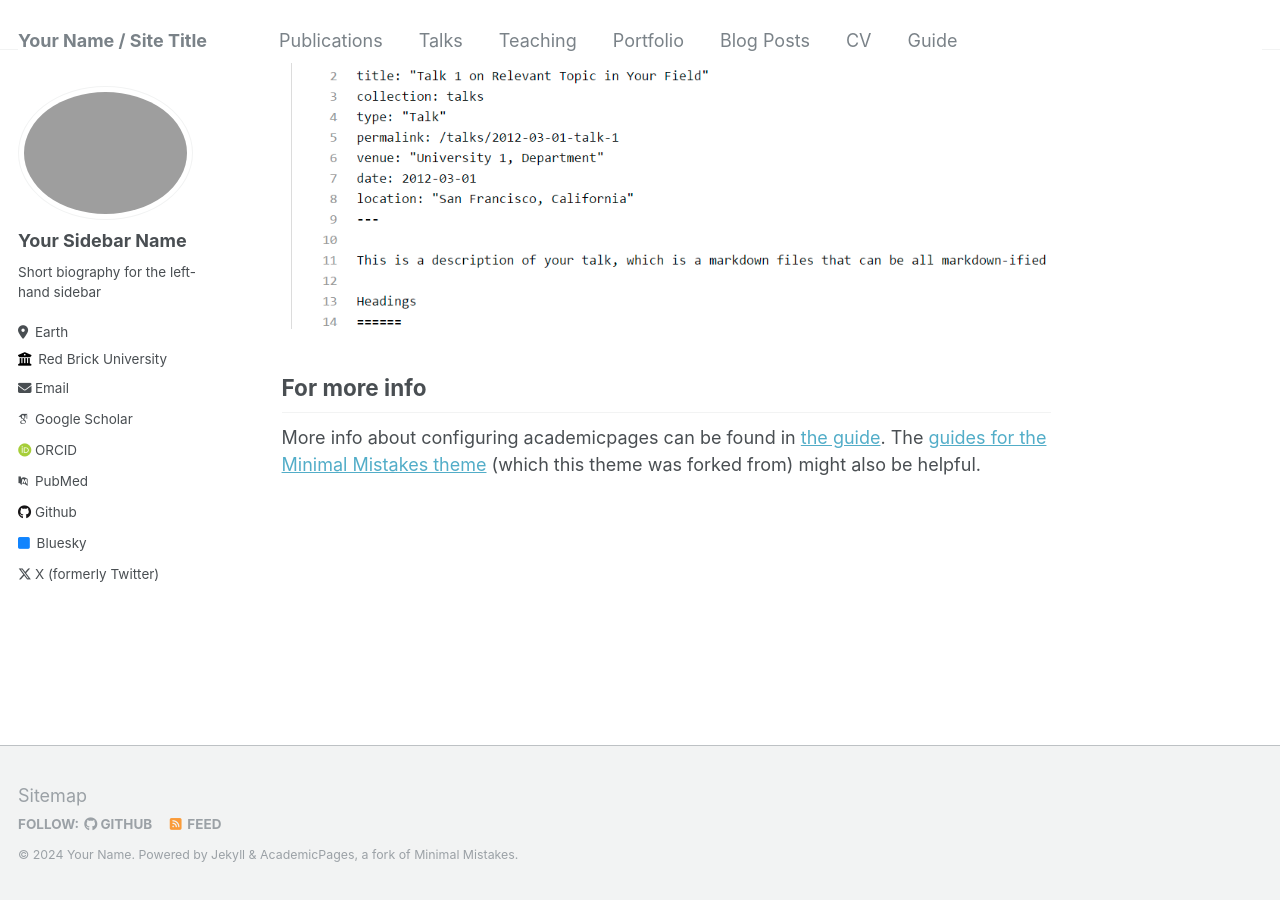
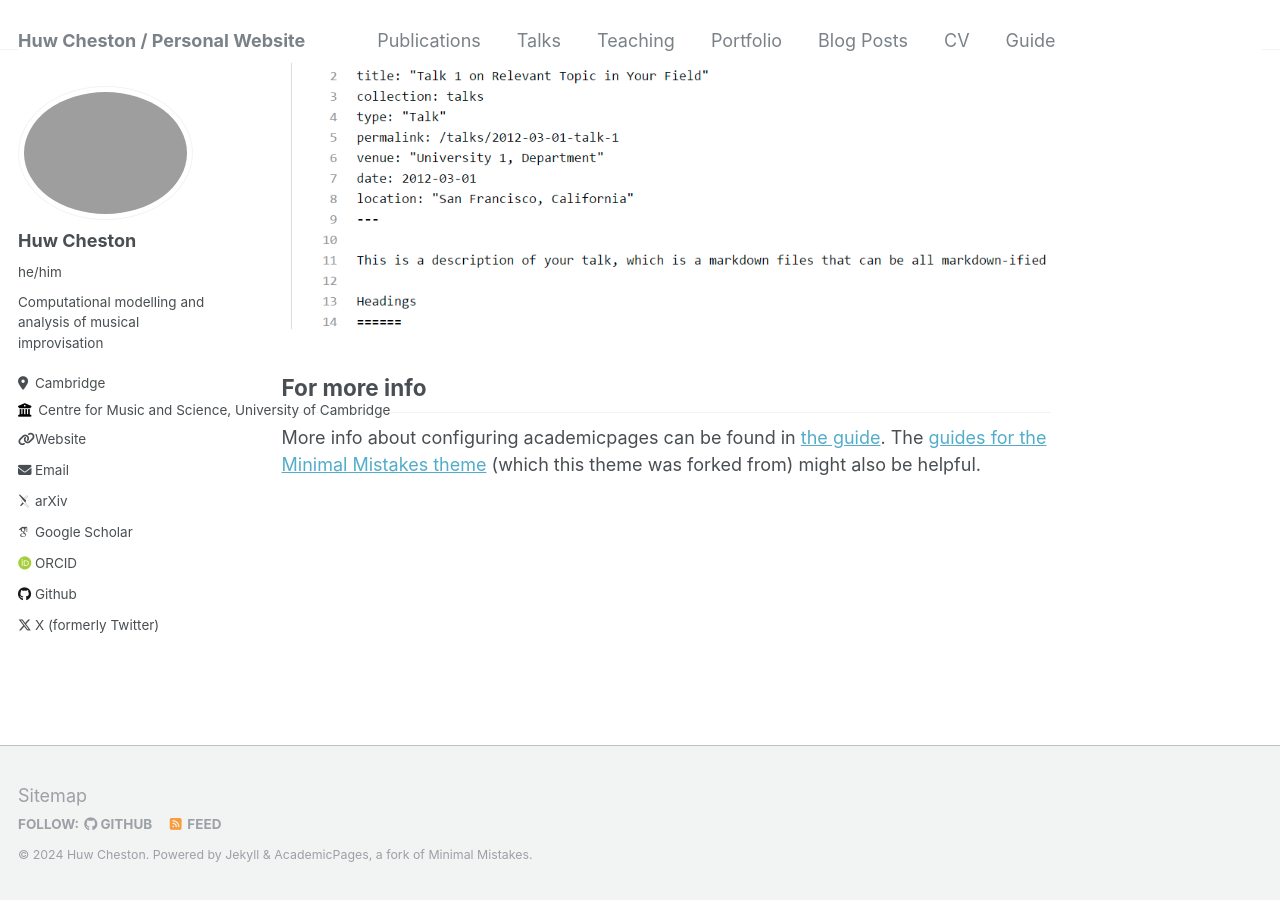
Before and after one commit to HuwCheston/huwcheston.github.io, a Jekyll site: the page built from _pages/about.md, in a window 1280 px wide and 900 px high, scrolled down 2640 px. Built offline with Jekyll 4.4.1, drawn with Linux system fonts in a browser that asks for light colours; some web fonts are replaced.

```diff
--- a/_config.yml
+++ b/_config.yml
@@ -8,13 +8,13 @@
 
 # Basic Site Settings
 locale                   : "en-US"
-title                    : "Your Name / Site Title"
+title                    : "Huw Cheston / Personal Website"
 title_separator          : "-"
-name                     : &name "Your Name"
-description              : &description "personal description"
-url                      : https://academicpages.github.io # the base hostname & protocol for your site e.g. "https://mmistakes.github.io"
+name                     : &name "Huw Cheston"
+description              : &description "personal website"
+url                      : https://huwcheston.github.io # the base hostname & protocol for your site e.g. "https://mmistakes.github.io"
 baseurl                  : "" # the subpath of your site, e.g. "/blog"
-repository               : "academicpages/academicpages.github.io"
+repository               : "HuwCheston/huwcheston.github.io"
 
 # Site Author - The following control what appear as part of the author content on the side bar.
 #               If a field is blank the icon and link will not appear, otherwise it will be shown.
@@ -22,32 +22,32 @@ repository               : "academicpages/academicpages.github.io"
 author:
   # Biographic information
   avatar           : "profile.png"
-  name             : "Your Sidebar Name"
-  pronouns         : # example: "she/her"
-  bio              : "Short biography for the left-hand sidebar"
-  location         : "Earth"
-  employer         : "Red Brick University"
-  uri              : # URL
-  email            : "none@example.org"
+  name             : "Huw Cheston"
+  pronouns         : "he/him"
+  bio              : "Computational modelling and analysis of musical improvisation"
+  location         : "Cambridge"
+  employer         : "Centre for Music and Science, University of Cambridge"
+  uri              : "https://cms.mus.cam.ac.uk/phd-students"
+  email            : "hwc31@cam.ac.uk"
 
   # Academic websites
-  arxiv            : # URL - Update with the correct link to your profile
-  googlescholar    : "https://scholar.google.com/citations?user=PS_CX0AAAAAJ"
+  arxiv            : "https://osf.io/ycvug/"
+  googlescholar    : "https://scholar.google.com/citations?user=byas-BIAAAAJ&hl=en"
   impactstory      : # URL
-  orcid            : "http://orcid.org/yourorcidurl"
-  pubmed           : "https://www.ncbi.nlm.nih.gov/pubmed/?term=john+snow"
+  orcid            : "https://orcid.org/0000-0001-7891-5532"
+  pubmed           : # URL
   researchgate     : # URL
 
   # Repositories and software development
   bitbucket        : # Username - Update with your username on the site
   codepen          : # Username
   dribbble         : # Username
-  github           : "academicpages"
+  github           : "HuwCheston"
   kaggle           : # Username
   stackoverflow    : # User number or user number and name (i.e., use "1" or "1/jeff-atwood")
 
   # Social media
-  bluesky          : "bsky.app" # Replace this with you Bluesky username
+  bluesky          : # Replace this with you Bluesky username
   facebook         : # Username
   flickr           : # Username
   foursquare       : # Username
@@ -64,7 +64,7 @@ author:
   steam            : # Username
   telegram         : # URL
   tumblr           : # Username
-  twitter          : "UniofOxford"  # Replace this with your X / Twitter handle
+  twitter          : "HuwCheston"  # Replace this with your X / Twitter handle
   vine             : # Username
   weibo            : # Username
   wikipedia        : # Username
```
Also changed, not shown: 2 other files.
